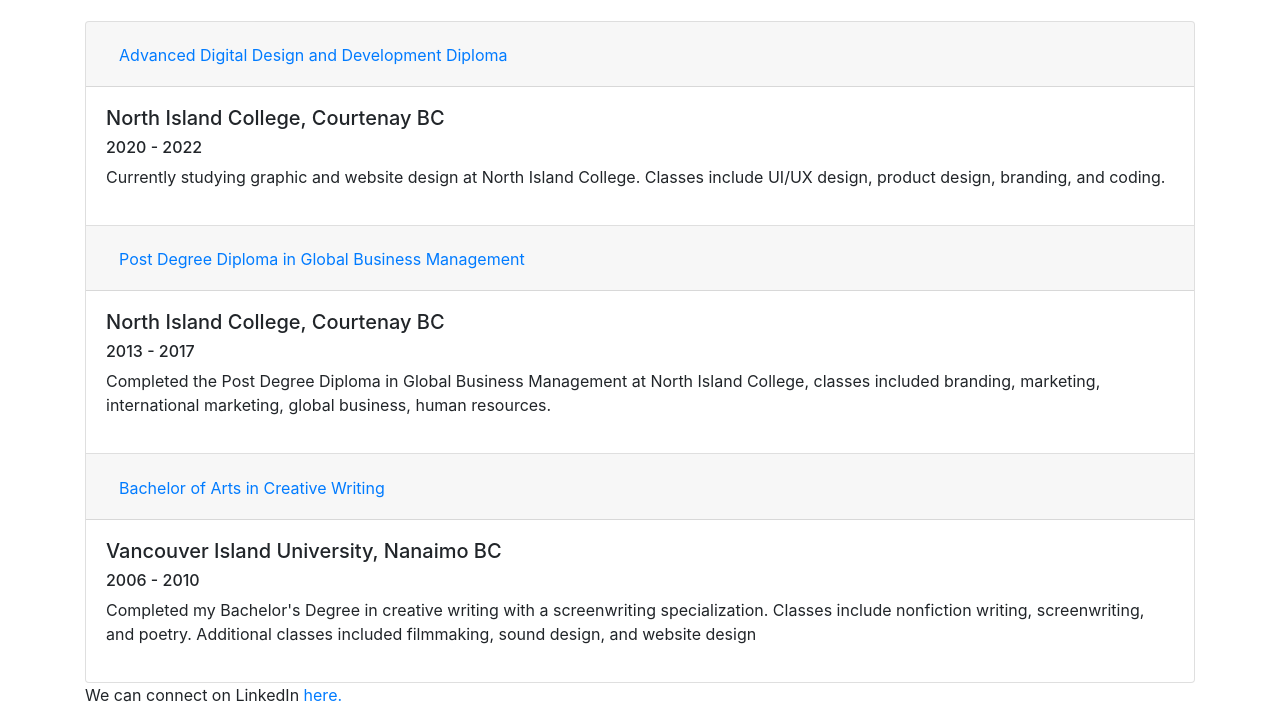
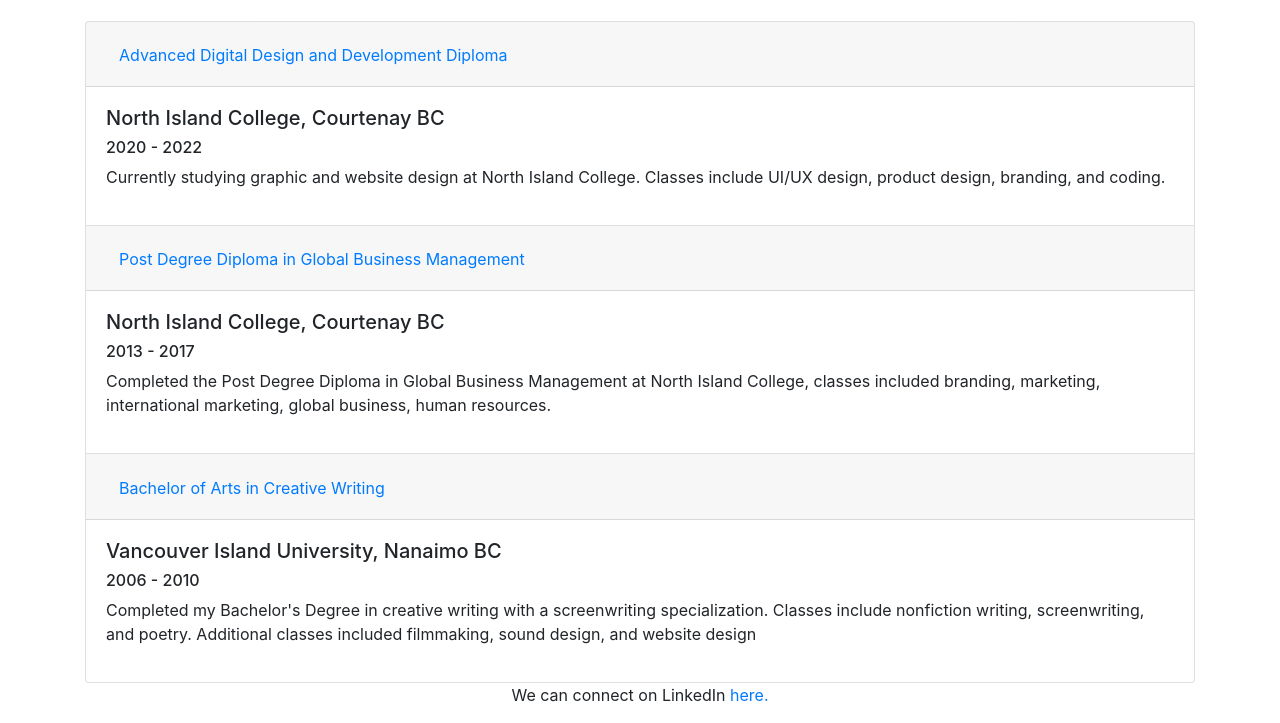
Before and after one commit to nic-dgl203-2021FA/assignment3c-peterhoefgen, a plain HTML site: page index.html in a window 1280 px wide. Shown: the part 597-1320 px from the top of the page. Drawn offline with nearby package versions, Linux system fonts and the light colour scheme.

Commit message:
Add d-flex and justify-content-center to footer element

```diff
--- a/index.html
+++ b/index.html
@@ -173,7 +173,7 @@
   This section contains the footer with social media links.
 -->
 
-<footer>
+<footer class="d-flex justify-content-center ">
   <p>We can connect on LinkedIn <a href="https://www.linkedin.com/in/peter-hoefgen-129747212/">here.</a></p>
 </footer>
 
```
